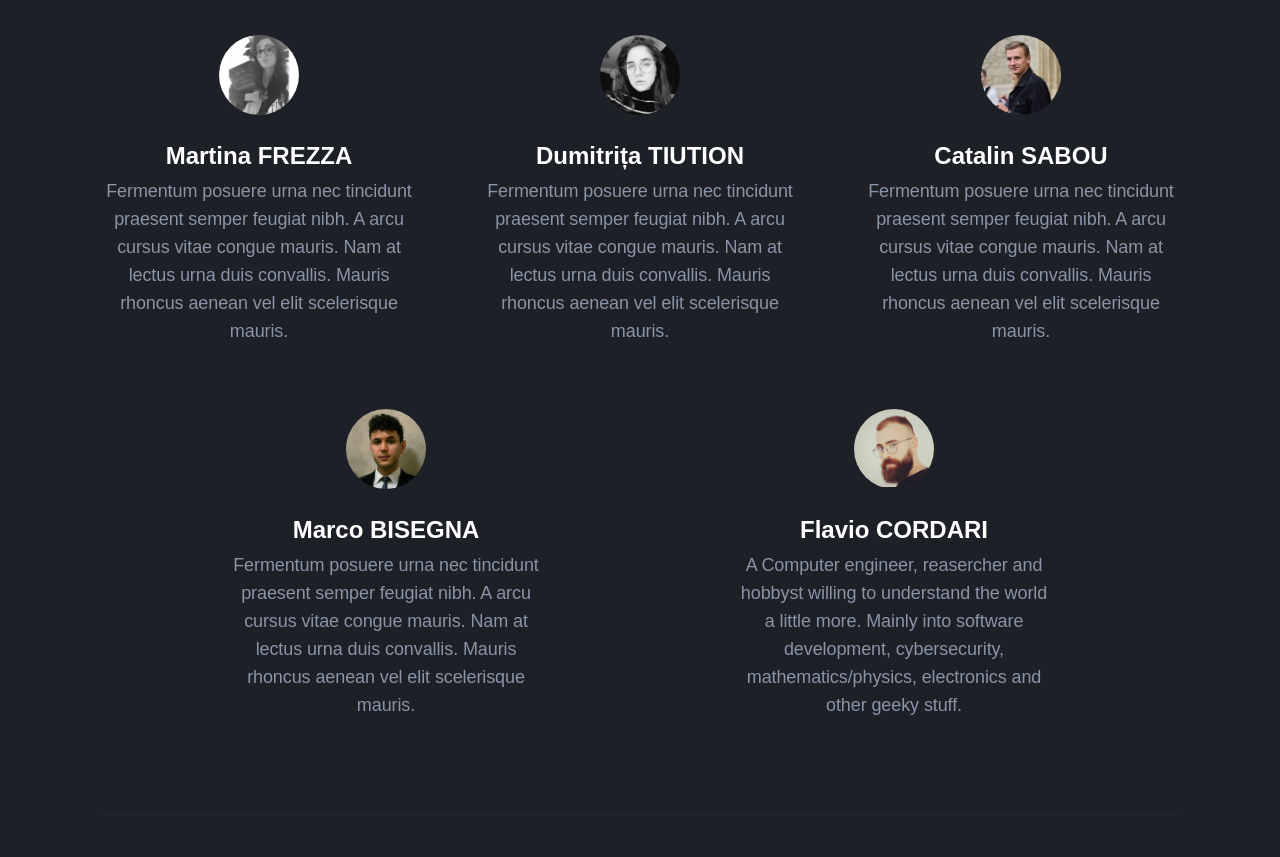
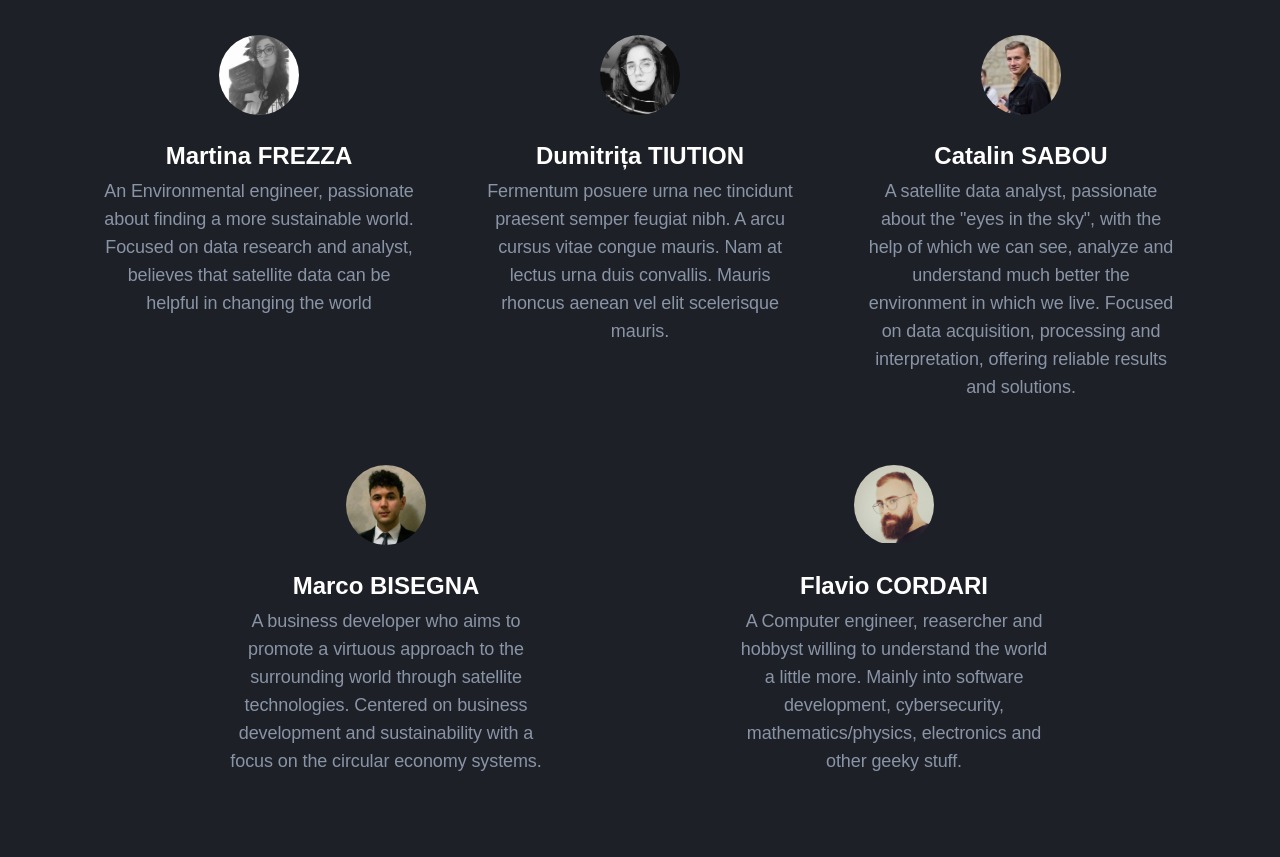
Before and after one commit to yoursea-tech/website, a Gatsby site: page / in a window 1280 px wide. Shown: the part 863-1720 px from the top of the page. Built offline with nearby package versions, Linux system fonts and the light colour scheme; Gatsby itself is replaced by a stand-in of ours.

Commit message:
feat: minor changes

```diff
--- a/src/pages/index.js
+++ b/src/pages/index.js
@@ -111,10 +111,7 @@ const IndexPage = () => {
                     </div>
                     <h4 class="feature-title mt-24">Martina FREZZA</h4>
                     <p class="text-sm mb-0">
-                      Fermentum posuere urna nec tincidunt praesent semper
-                      feugiat nibh. A arcu cursus vitae congue mauris. Nam at
-                      lectus urna duis convallis. Mauris rhoncus aenean vel elit
-                      scelerisque mauris.
+                    An Environmental engineer, passionate about finding a more sustainable world. Focused on data research and analyst, believes that satellite data can be helpful in changing the world
                     </p>
                   </div>
                 </div>
@@ -151,10 +148,11 @@ const IndexPage = () => {
                     </div>
                     <h4 class="feature-title mt-24">Catalin SABOU</h4>
                     <p class="text-sm mb-0">
-                      Fermentum posuere urna nec tincidunt praesent semper
-                      feugiat nibh. A arcu cursus vitae congue mauris. Nam at
-                      lectus urna duis convallis. Mauris rhoncus aenean vel elit
-                      scelerisque mauris.
+                      A satellite data analyst, passionate about the "eyes in
+                      the sky", with the help of which we can see, analyze and
+                      understand much better the environment in which we live.
+                      Focused on data acquisition, processing and
+                      interpretation, offering reliable results and solutions.
                     </p>
                   </div>
                 </div>
@@ -182,10 +180,7 @@ const IndexPage = () => {
                       Marco BISEGNA
                     </h4>
                     <p class="text-sm mb-0">
-                      Fermentum posuere urna nec tincidunt praesent semper
-                      feugiat nibh. A arcu cursus vitae congue mauris. Nam at
-                      lectus urna duis convallis. Mauris rhoncus aenean vel elit
-                      scelerisque mauris.
+                    A business developer who aims to promote a virtuous approach to the surrounding world through satellite technologies. Centered on business development and sustainability with a focus on the circular economy systems.
                     </p>
                   </div>
                 </div>
```
